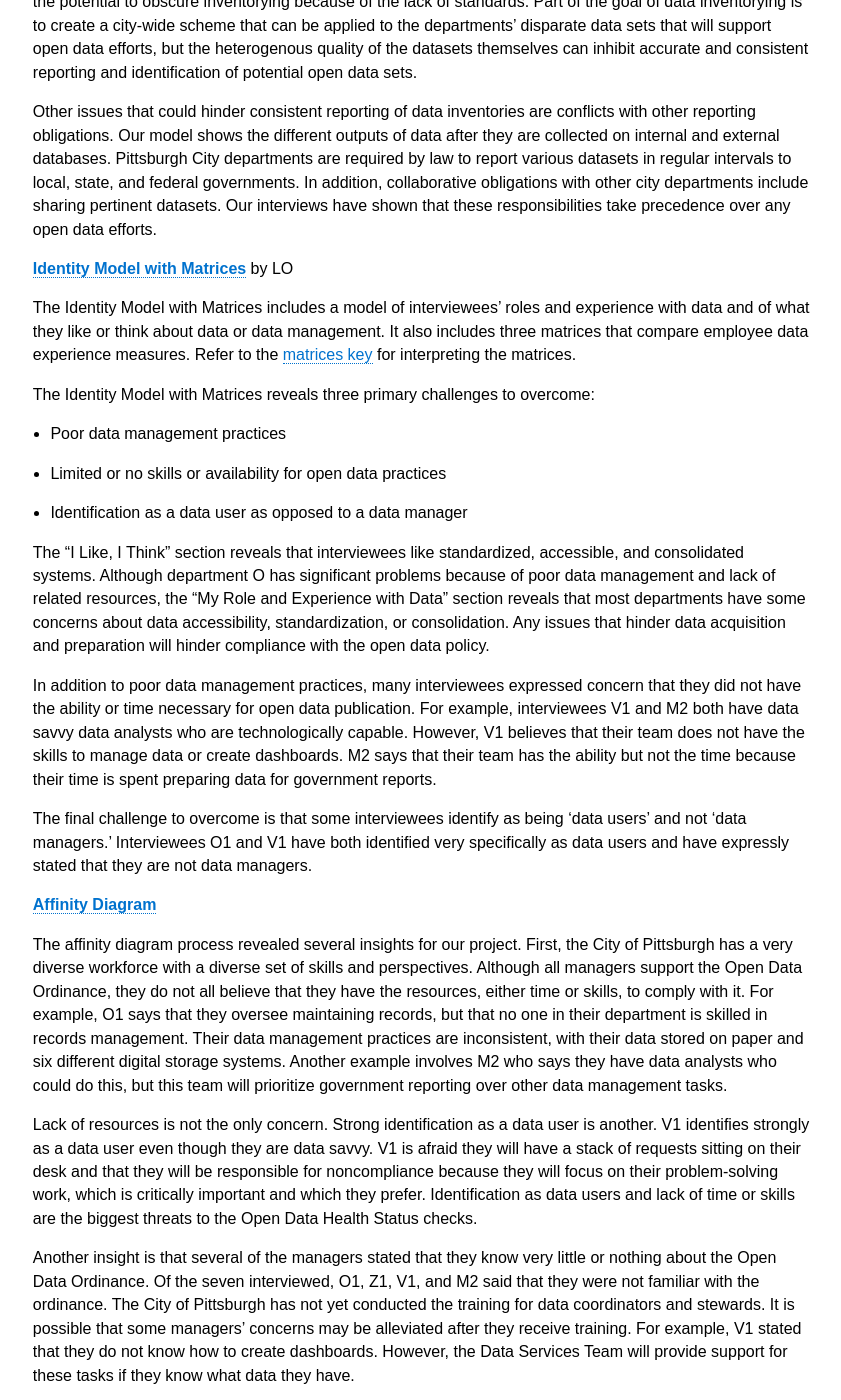
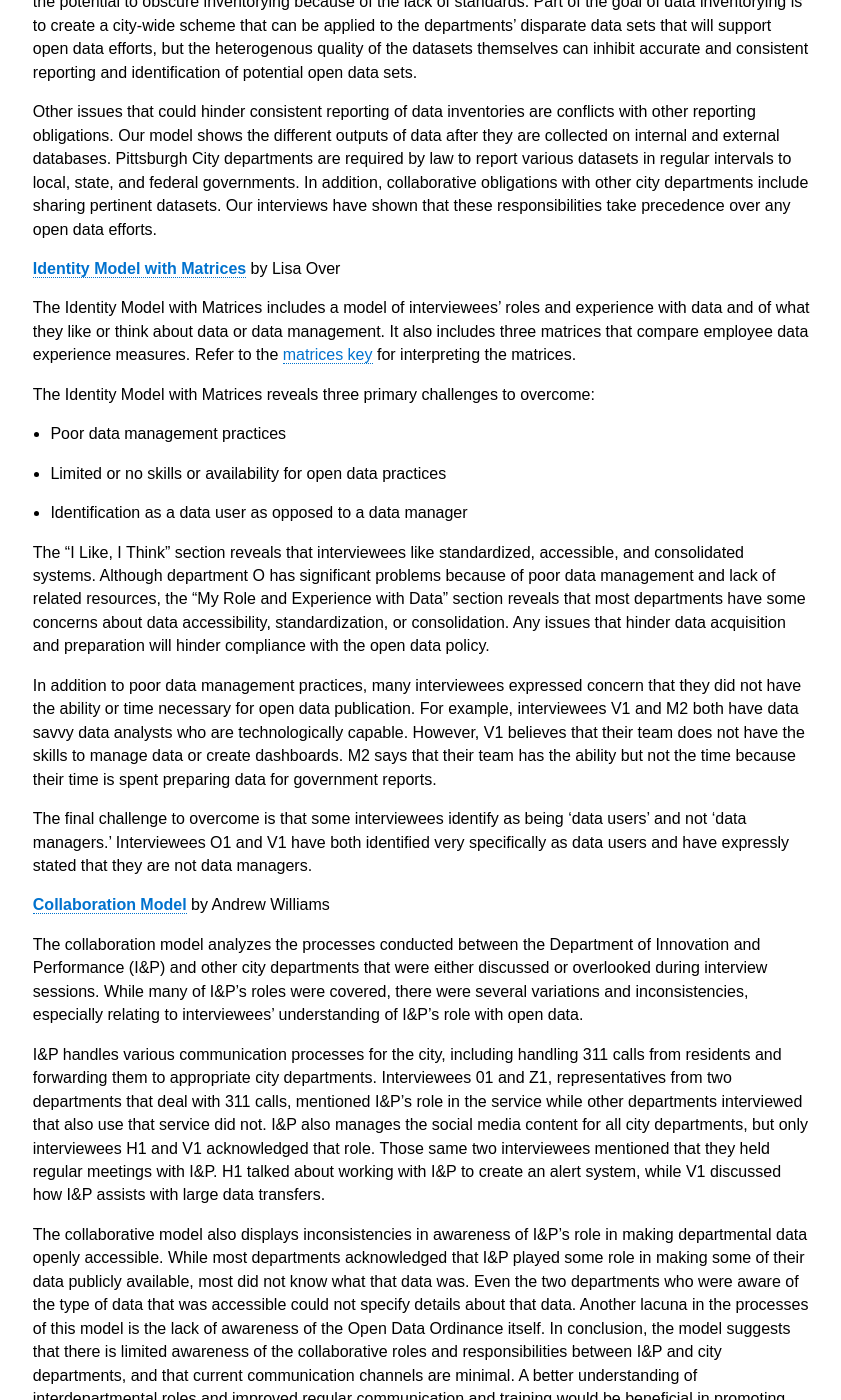
Before and after one commit to lisaover/DataGovHealthStatusChecks, a Jekyll site: the page built from _pages/contextual_design_models.md, in a window 1280 px wide and 1400 px high, scrolled down 950 px. Shown: the whole window, without its empty margins (410-1251 px from the left). Built offline with Jekyll 4.4.1, drawn with Linux system fonts in a browser that asks for light colours; some of the changed text lies outside the part shown.

Commit message:
Add collaboration model

```diff
--- a/_pages/contextual_design_models.md
+++ b/_pages/contextual_design_models.md
@@ -15,7 +15,7 @@ Inconsistent methods of data generation and management, and the variety of ways
 
 Other issues that could hinder consistent reporting of data inventories are conflicts with other reporting obligations. Our model shows the different outputs of data after they are collected on internal and external databases. Pittsburgh City departments are required by law to report various datasets in regular intervals to local, state, and federal governments. In addition, collaborative obligations with other city departments include sharing pertinent datasets. Our interviews have shown that these responsibilities take precedence over any open data efforts.
 
-<a href="https://lisaover.github.io/DataGovHealthStatusChecks/Diagrams/Identity_Model.pdf" target="_blank">**Identity Model with Matrices**</a> by LO
+<a href="https://lisaover.github.io/DataGovHealthStatusChecks/Diagrams/Identity_Model_Over_Lisa.pdf" target="_blank">**Identity Model with Matrices**</a> by Lisa Over
 
 The Identity Model with Matrices includes a model of interviewees&rsquo; roles and experience with data and of what they like or think about data or data management. It also includes three matrices that compare employee data experience measures. Refer to the <a href="https://lisaover.github.io/DataGovHealthStatusChecks/Documents/Key_to_Identity_Model_Matrices.pdf" target="_blank">matrices key</a> for interpreting the matrices.
 
@@ -31,6 +31,15 @@ In addition to poor data management practices, many interviewees expressed conce
 
 The final challenge to overcome is that some interviewees identify as being &lsquo;data users&rsquo; and not &lsquo;data managers.&rsquo; Interviewees O1 and V1 have both identified very specifically as data users and have expressly stated that they are not data managers.
 
+<a href="https://lisaover.github.io/DataGovHealthStatusChecks/Diagrams/Collaboration_Model_Williams_Andrew.pdf" target="_blank">**Collaboration Model**</a> by Andrew Williams
+
+The collaboration model analyzes the processes conducted between the Department of Innovation and Performance (I&P) and other city departments that were either discussed or overlooked during interview sessions. While many of I&P&rsquo;s roles were covered, there were several variations and inconsistencies, especially relating to interviewees&rsquo; understanding of I&P&rsquo;s role with open data.
+
+I&P handles various communication processes for the city, including handling 311 calls from residents and forwarding them to appropriate city departments. Interviewees 01 and Z1, representatives from two departments that deal with 311 calls, mentioned I&P&rsquo;s role in the service while other departments interviewed that also use that service did not. I&P also manages the social media content for all city departments, but only interviewees H1 and V1 acknowledged that role. Those same two interviewees mentioned that they held regular meetings with I&P. H1 talked about working with I&P to create an alert system, while V1 discussed how I&P assists with large data transfers.
+
+The collaborative model also displays inconsistencies in awareness of I&P&rsquo;s role in making departmental data openly accessible. While most departments acknowledged that I&P played some role in making some of their data publicly available, most did not know what that data was. Even the two departments who were aware of the type of data that was accessible could not specify details about that data. Another lacuna in the processes of this model is the lack of awareness of the Open Data Ordinance itself. In conclusion, the model suggests that there is limited awareness of the collaborative roles and responsibilities between I&P and city departments, and that current communication channels are minimal. A better understanding of interdepartmental roles and improved regular communication and training would be beneficial in promoting consistent data inventories.
+
+
 <a href="https://lisaover.github.io/DataGovHealthStatusChecks/Diagrams/Affinity_Diagram.pdf" target="_blank">**Affinity Diagram**</a>
 
 The affinity diagram process revealed several insights for our project. First, the City of Pittsburgh has a very diverse workforce with a diverse set of skills and perspectives. Although all managers support the Open Data Ordinance, they do not all believe that they have the resources, either time or skills, to comply with it. For example, O1 says that they oversee maintaining records, but that no one in their department is skilled in records management. Their data management practices are inconsistent, with their data stored on paper and six different digital storage systems. Another example involves M2 who says they have data analysts who could do this, but this team will prioritize government reporting over other data management tasks.
```
Also changed, not shown: 4 other files.
